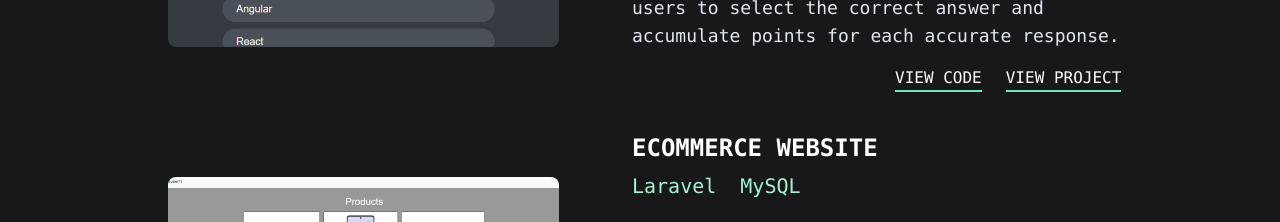
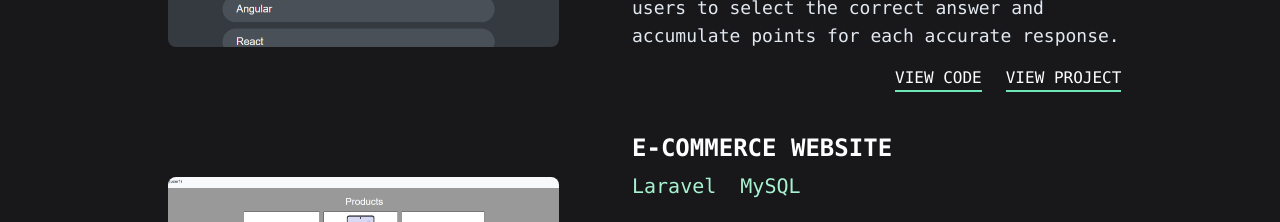
Before and after one commit to AndreiMorariu/portfolio, a React (Vite) app: page / in a window 1280 px wide. Shown: the part 2160-2382 px from the top of the page. Built offline with nearby package versions, Linux system fonts and the light colour scheme.

Commit message:
Changed the title of a project

```diff
--- a/src/components/Projects.jsx
+++ b/src/components/Projects.jsx
@@ -29,7 +29,7 @@ const PROJECTS = [
     linkProject: 'https://andreimorariu.github.io/react-quizz/',
   },
   {
-    name: 'Ecommerce Website',
+    name: 'E-commerce Website',
     image: 'laravel.png',
     technologies: ['Laravel', 'MySQL'],
     description:
```
